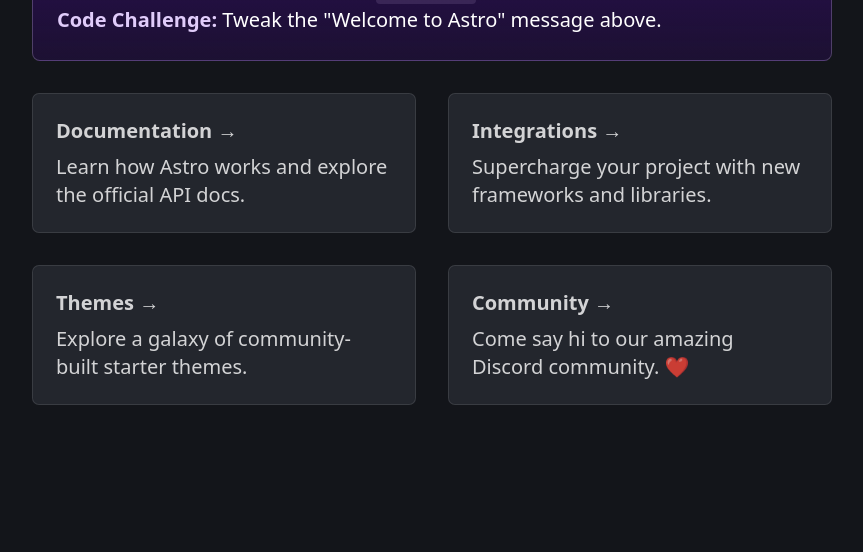
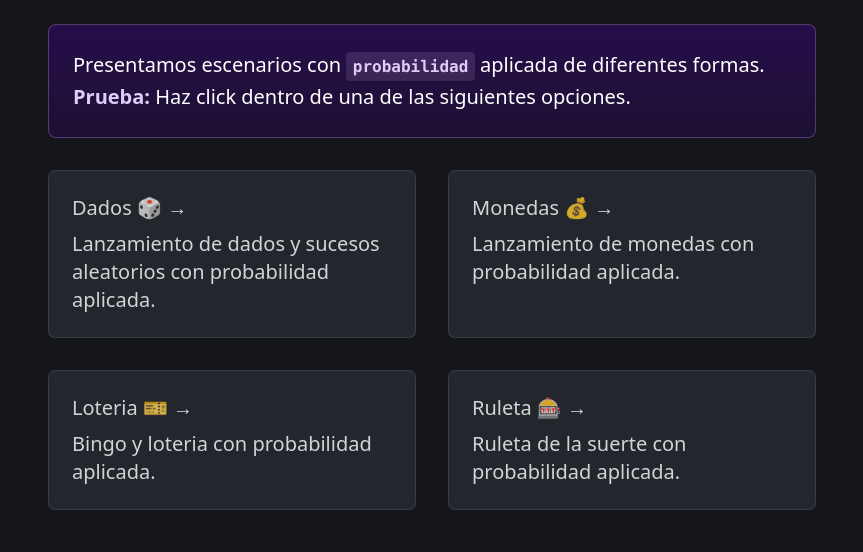
Before and after one commit to Ezzz-Lui/Probabilidad-ProjectGame, an Astro site: page / in a window 1280 px wide. Shown: the part 248-800 px from the top of the page, without its empty margins (208-1071 px from the left). Built offline with nearby package versions, Linux system fonts and the light colour scheme; Astro itself is replaced by a stand-in of ours.

Commit message:
Build: Create astro project npm dependencies Tailwind CSS

```diff
--- a/astro.config.mjs
+++ b/astro.config.mjs
@@ -1,4 +1,8 @@
 import { defineConfig } from 'astro/config';
 
+import tailwind from "@astrojs/tailwind";
+
 // https://astro.build/config
-export default defineConfig({});
+export default defineConfig({
+  integrations: [tailwind()]
+});
--- a/package.json
+++ b/package.json
@@ -10,6 +10,8 @@
     "astro": "astro"
   },
   "dependencies": {
-    "astro": "^4.14.4"
+    "@astrojs/tailwind": "^5.1.0",
+    "astro": "^4.14.4",
+    "tailwindcss": "^3.4.10"
   }
 }
--- a/src/pages/index.astro
+++ b/src/pages/index.astro
@@ -3,7 +3,7 @@
 import Card from '../components/Card.astro';
 ---
 
-<Layout title="Welcome to Astro.">
+<Layout title="Probabilidad - Proyecto">
 	<main>
 		<svg
 			class="astro-a"
@@ -33,33 +33,34 @@
 				</linearGradient>
 			</defs>
 		</svg>
-		<h1>Welcome to <span class="text-gradient">Astro</span></h1>
+		<h1>Proyecto de Probabilidad <span class="text-gradient">Astro</span></h1>
 		<p class="instructions">
-			To get started, open the directory <code>src/pages</code> in your project.<br />
-			<strong>Code Challenge:</strong> Tweak the "Welcome to Astro" message above.
+			Presentamos escenarios con <code>probabilidad</code> aplicada de diferentes formas.<br />
+			<strong>Prueba:</strong> Haz click dentro de una de las siguientes opciones.
 		</p>
 		<ul role="list" class="link-card-grid">
 			<Card
-				href="https://docs.astro.build/"
-				title="Documentation"
-				body="Learn how Astro works and explore the official API docs."
-			/>
-			<Card
-				href="https://astro.build/integrations/"
-				title="Integrations"
-				body="Supercharge your project with new frameworks and libraries."
-			/>
-			<Card
-				href="https://astro.build/themes/"
-				title="Themes"
-				body="Explore a galaxy of community-built starter themes."
+				href="https://astro.build/chat/"
+				title="Dados 🎲"
+				body="Lanzamiento de dados y sucesos aleatorios con probabilidad aplicada."
 			/>
 			<Card
 				href="https://astro.build/chat/"
-				title="Community"
-				body="Come say hi to our amazing Discord community. ❤️"
+				title="Monedas 💰"
+				body="Lanzamiento de monedas con probabilidad aplicada."
 			/>
-		</ul>
+			<Card
+				href="https://astro.build/chat/"
+				title="Loteria 🎫"
+				body="Bingo y loteria con probabilidad aplicada."
+			/>
+			<Card
+				href="https://astro.build/chat/"
+				title="Ruleta 🎰"
+				body="Ruleta de la suerte con probabilidad aplicada."
+			/>
+
+
 	</main>
 </Layout>
 
@@ -88,6 +89,7 @@
 		line-height: 1;
 		text-align: center;
 		margin-bottom: 1em;
+		margin-top: 1em;
 	}
 	.text-gradient {
 		background-image: var(--accent-gradient);
--- /dev/null
+++ b/tailwind.config.mjs
@@ -0,0 +1,8 @@
+/** @type {import('tailwindcss').Config} */
+export default {
+	content: ['./src/**/*.{astro,html,js,jsx,md,mdx,svelte,ts,tsx,vue}'],
+	theme: {
+		extend: {},
+	},
+	plugins: [],
+}
```
Also changed, not shown: 1 other file.
